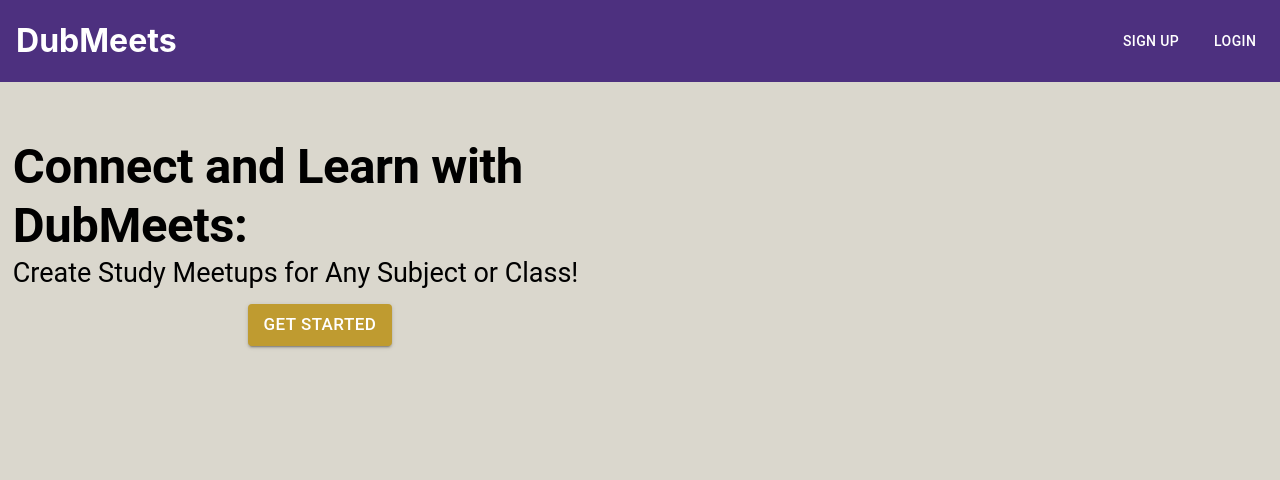
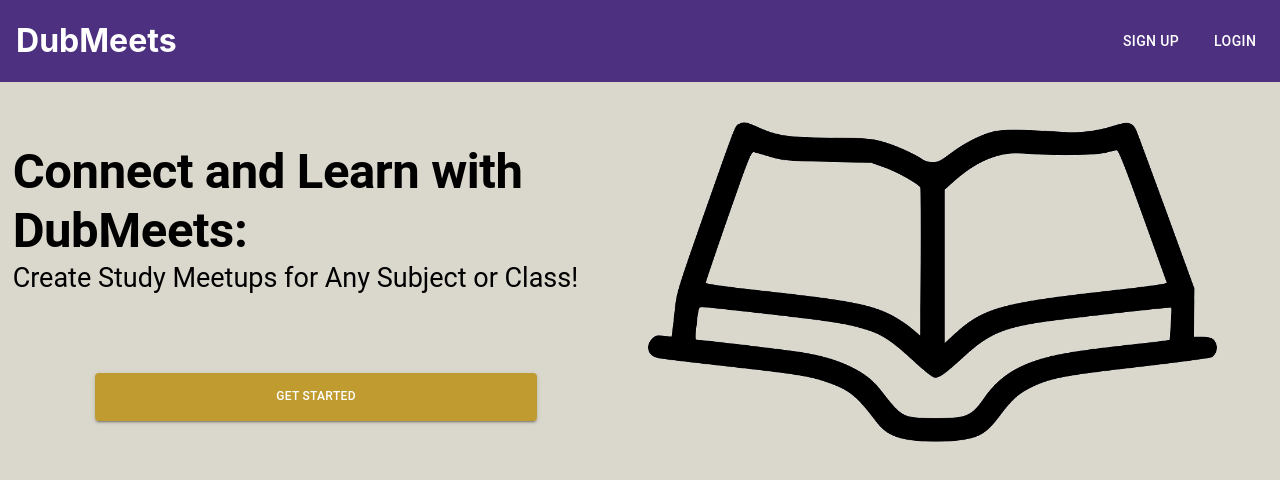
Before and after one commit to akumar282/StudyMeetEat, a React (Create React App) app: page / in a window 1280 px wide. Shown: the top 480 px of the page. Built offline with nearby package versions, Linux system fonts and the light colour scheme.

Commit message:
landing fix

```diff
--- a/src/Pages/CSS/LandingPage.css
+++ b/src/Pages/CSS/LandingPage.css
@@ -60,13 +60,14 @@ body {
   align-items: center;
   justify-content: center;
   width: 100%;
+  gap: 1rem;
 }
 .LPBodyText {
   width: 50%;
   display: flex;
   flex-direction: column;
   justify-content: center;
-  min-height: 40vh;
+  min-height: 50vh;
 }
 .LPBB {
   display: flex;
@@ -74,6 +75,7 @@ body {
   align-items: center;
   justify-content: center;
   width: 100%;
+  margin-top: 4rem;
 }
 .LPBodyImage {
   width: 50%;
@@ -82,3 +84,10 @@ body {
   justify-content: center;
   min-height: 40vh;
 }
+.LPBII {
+  display: flex;
+  flex-direction: row;
+  align-items: center;
+  justify-content: center;
+  width: 90%;
+}
--- a/src/Pages/LandingPage.tsx
+++ b/src/Pages/LandingPage.tsx
@@ -4,8 +4,6 @@ import { Button, Typography } from "@mui/material";
 import { Link } from "react-router-dom";
 
 export default function LandingPage() {
-
-
   return (
     <main className="LandingPageContainer">
       <div className="LPHeader">
@@ -15,7 +13,6 @@ export default function LandingPage() {
           </div>
           <div className="LPHeaderButtons">
             <Button
-
               disableRipple
               sx={{
                 color: "#FFFFFF",
@@ -29,7 +26,7 @@ export default function LandingPage() {
               Sign Up
             </Button>
             <Button
-            component={Link}
+              component={Link}
               to="/login"
               disableRipple
               sx={{
@@ -77,7 +74,9 @@ export default function LandingPage() {
                   backgroundColor: "#bf9b30",
                   color: "#FFFFFF",
                   mt: "2%",
-                  fontSize: "calc(9px + 1vh);",
+                  width: "70%",
+                  height: "3rem",
+                  fontSize: "1.5vh",
                   "&:hover": {
                     backgroundColor: "#cea835",
                   },
@@ -87,9 +86,11 @@ export default function LandingPage() {
               </Button>
             </div>
           </div>
-
-          <div className="LPBodyImage"></div>
+          <div className="LPBodyImage">
+            <img className = "LPBII"src="Bookicon.png" alt="Landing Page" />
+          </div>
         </div>
+        <div className="LPAbout"></div>
       </div>
     </main>
   );
```
Also changed, not shown: public/BookIcon.png (added).
